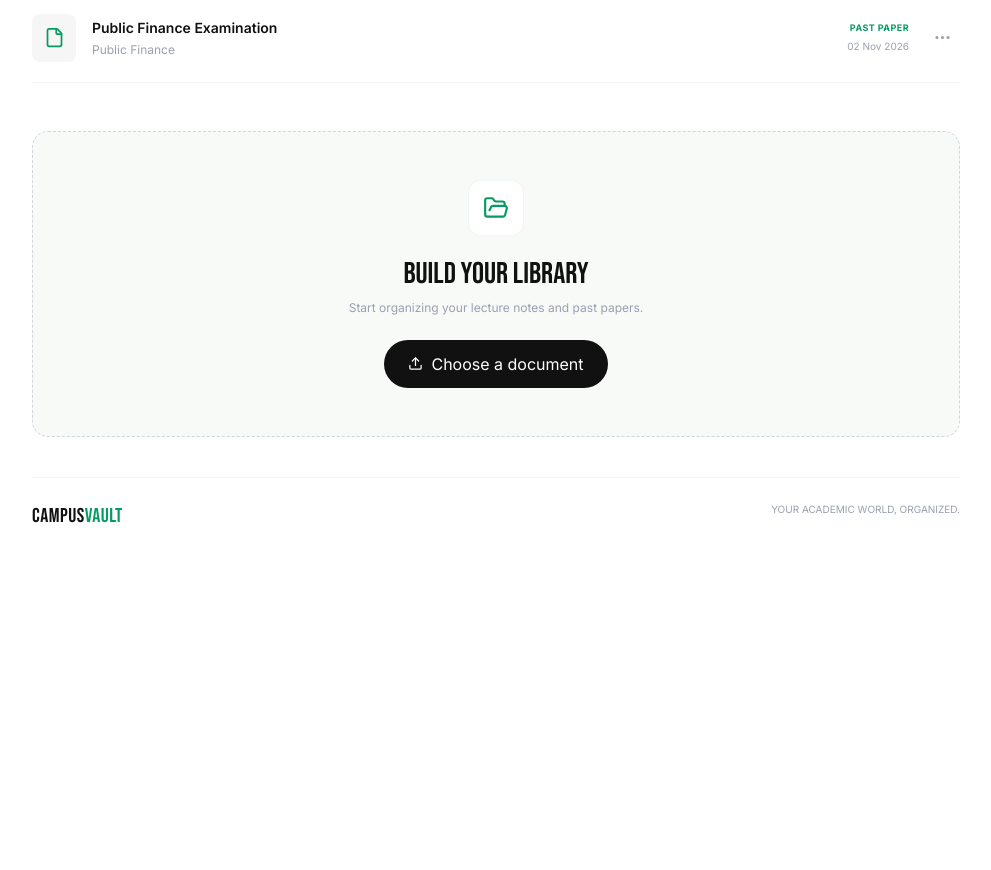
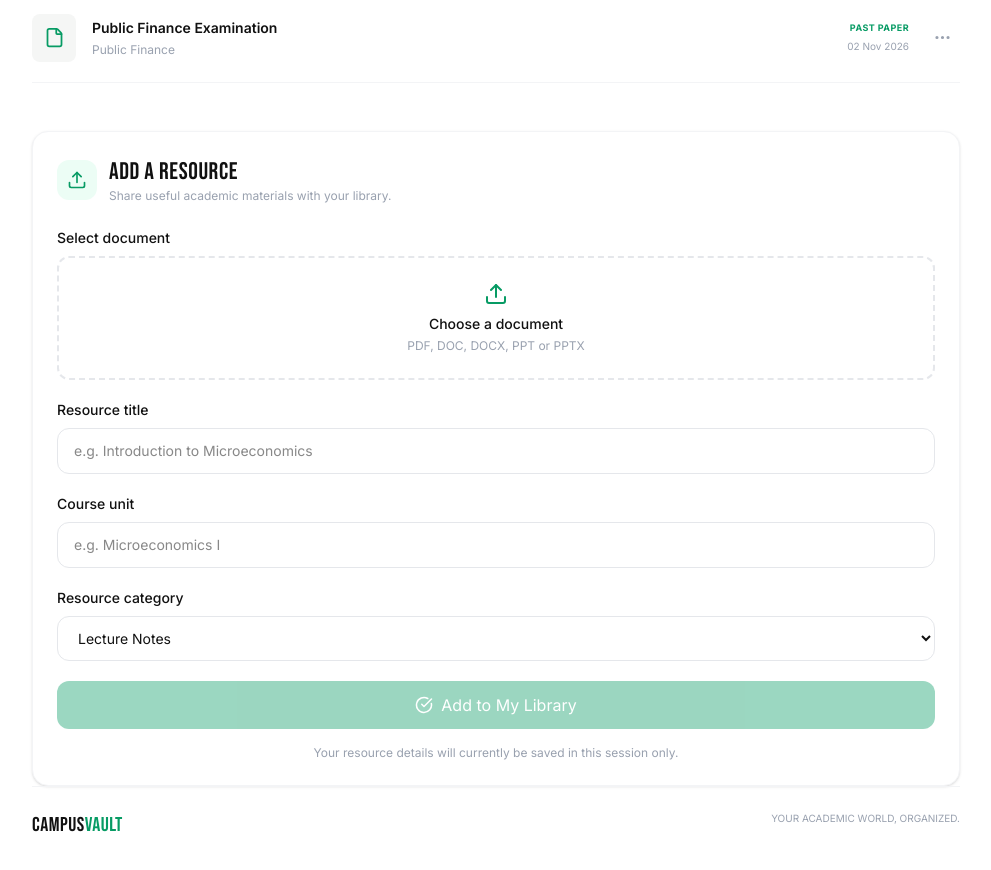
Before and after one commit to BRIAN-pixel275/Campusvault, a React (Vite) app: page / in a window 1280 px wide. Shown: the part 960-1830 px from the top of the page, without its empty margins (272-1263 px from the left). Before the commit the page ends 1534 px from the top, so only its background shows below. Built offline with nearby package versions, Linux system fonts and the light colour scheme.

Commit message:
Enhance UploadZone and Dashboard components with resource submission functionality

```diff
--- a/src/components/dashboard/UploadZone.tsx
+++ b/src/components/dashboard/UploadZone.tsx
@@ -1,62 +1,191 @@
 
+import { useState } from 'react'
+import { FileText, Upload, X, CheckCircle } from 'lucide-react'
 import type { RefObject } from 'react'
-import { FolderOpen, Upload, CheckCircle2 } from 'lucide-react'
+import type { Resource } from '../../types/resource'
 
 interface UploadZoneProps {
   fileInput: RefObject<HTMLInputElement | null>
   selectedFile: string
   onFileChange: (fileName: string) => void
+  onAddResource: (resource: Resource) => void
 }
 
 function UploadZone({
   fileInput,
   selectedFile,
   onFileChange,
+  onAddResource,
 }: UploadZoneProps) {
+  const [title, setTitle] = useState('')
+  const [unit, setUnit] = useState('')
+  const [category, setCategory] = useState('LECTURE NOTES')
+
+  const handleSubmit = (event: React.FormEvent<HTMLFormElement>) => {
+    event.preventDefault()
+
+    if (!selectedFile) return
+
+    const extension = selectedFile.split('.').pop()?.toUpperCase() || 'FILE'
+
+    const newResource: Resource = {
+      title,
+      unit,
+      category,
+      date: new Date().toLocaleDateString('en-GB', {
+        day: '2-digit',
+        month: 'short',
+        year: 'numeric',
+      }),
+      type: extension,
+    }
+
+    onAddResource(newResource)
+
+    // Reset the form after submission
+    setTitle('')
+    setUnit('')
+    setCategory('LECTURE NOTES')
+    onFileChange('')
+
+    if (fileInput.current) {
+      fileInput.current.value = ''
+    }
+  }
+
   return (
-    <section className="mb-10">
-      <div className="bg-[#F8FAF8] border border-dashed border-gray-300 rounded-2xl p-8 sm:p-12 text-center">
-        <div className="w-14 h-14 bg-white border border-gray-100 rounded-xl flex items-center justify-center mx-auto mb-5">
-          <FolderOpen size={26} className="text-vault-green" />
+    <section className="bg-white border border-gray-100 rounded-2xl p-6 shadow-sm">
+      <div className="flex items-center gap-3 mb-6">
+        <div className="w-10 h-10 rounded-xl bg-emerald-50 flex items-center justify-center">
+          <Upload size={20} className="text-vault-green" />
         </div>
 
-        <h3 className="font-heading text-3xl mb-2">
-          BUILD YOUR LIBRARY
-        </h3>
+        <div>
+          <h2 className="font-heading text-2xl tracking-wide">
+            ADD A RESOURCE
+          </h2>
+          <p className="text-xs text-gray-400">
+            Share useful academic materials with your library.
+          </p>
+        </div>
+      </div>
 
-        <p className="text-xs text-gray-400 mb-6">
-          Start organizing your lecture notes and past papers.
-        </p>
-
-        <button
-          onClick={() => fileInput.current?.click()}
-          className="bg-vault-black text-white rounded-full px-6 py-3 text-xs font-semibold hover:bg-vault-green transition inline-flex items-center gap-2"
-        >
-          <Upload size={15} />
-          Choose a document
-        </button>
+      <form onSubmit={handleSubmit} className="space-y-5">
+        {/* Document selection */}
+        <div>
+          <label className="block text-sm font-medium mb-2">
+            Select document
+          </label>
 
           <input
             ref={fileInput}
             type="file"
             accept=".pdf,.doc,.docx,.ppt,.pptx"
             className="hidden"
-          onChange={(e) => {
-            const file = e.target.files?.[0]
-            if (file) onFileChange(file.name)
-          }}
+            onChange={(event) =>
+              onFileChange(event.target.files?.[0]?.name ?? '')
+            }
           />
 
-        {selectedFile && (
-          <div className="mt-5 flex items-center justify-center gap-2 text-xs text-vault-green">
-            <CheckCircle2 size={16} />
-            Selected: {selectedFile}
-            <span className="text-gray-400">
-              (Storage integration coming next)
-            </span>
+          {selectedFile ? (
+            <div className="flex items-center justify-between gap-3 p-4 rounded-xl border border-emerald-200 bg-emerald-50">
+              <div className="flex items-center gap-3 min-w-0">
+                <FileText className="text-vault-green shrink-0" size={22} />
+                <span className="text-sm truncate">{selectedFile}</span>
               </div>
+
+              <button
+                type="button"
+                onClick={() => {
+                  onFileChange('')
+                  if (fileInput.current) {
+                    fileInput.current.value = ''
+                  }
+                }}
+                className="text-gray-400 hover:text-red-500"
+                aria-label="Remove selected file"
+              >
+                <X size={18} />
+              </button>
+            </div>
+          ) : (
+            <button
+              type="button"
+              onClick={() => fileInput.current?.click()}
+              className="w-full border-2 border-dashed border-gray-200 rounded-xl p-6 text-center hover:border-vault-green hover:bg-emerald-50/30 transition"
+            >
+              <Upload size={24} className="mx-auto mb-2 text-vault-green" />
+              <p className="text-sm font-medium">
+                Choose a document
+              </p>
+              <p className="text-xs text-gray-400 mt-1">
+                PDF, DOC, DOCX, PPT or PPTX
+              </p>
+            </button>
           )}
         </div>
+
+        {/* Resource title */}
+        <div>
+          <label className="block text-sm font-medium mb-2">
+            Resource title
+          </label>
+          <input
+            type="text"
+            value={title}
+            onChange={(event) => setTitle(event.target.value)}
+            placeholder="e.g. Introduction to Microeconomics"
+            required
+            className="w-full border border-gray-200 rounded-xl px-4 py-3 text-sm outline-none focus:border-vault-green focus:ring-2 focus:ring-emerald-50"
+          />
+        </div>
+
+        {/* Course unit */}
+        <div>
+          <label className="block text-sm font-medium mb-2">
+            Course unit
+          </label>
+          <input
+            type="text"
+            value={unit}
+            onChange={(event) => setUnit(event.target.value)}
+            placeholder="e.g. Microeconomics I"
+            required
+            className="w-full border border-gray-200 rounded-xl px-4 py-3 text-sm outline-none focus:border-vault-green focus:ring-2 focus:ring-emerald-50"
+          />
+        </div>
+
+        {/* Category */}
+        <div>
+          <label className="block text-sm font-medium mb-2">
+            Resource category
+          </label>
+          <select
+            value={category}
+            onChange={(event) => setCategory(event.target.value)}
+            className="w-full border border-gray-200 rounded-xl px-4 py-3 text-sm bg-white outline-none focus:border-vault-green"
+          >
+            <option value="LECTURE NOTES">Lecture Notes</option>
+            <option value="CAT PAPER">CAT Paper</option>
+            <option value="REVISION NOTES">Revision Notes</option>
+            <option value="PAST PAPER">Past Paper</option>
+          </select>
+        </div>
+
+        {/* Submit */}
+        <button
+          type="submit"
+          disabled={!selectedFile}
+          className="w-full flex items-center justify-center gap-2 bg-vault-green text-white rounded-xl py-3 font-medium text-sm hover:bg-emerald-700 disabled:opacity-40 disabled:cursor-not-allowed transition"
+        >
+          <CheckCircle size={18} />
+          Add to My Library
+        </button>
+      </form>
+
+      <p className="text-xs text-gray-400 mt-4 text-center">
+        Your resource details will currently be saved in this session only.
+      </p>
     </section>
   )
 }
--- a/src/pages/Dashboard.tsx
+++ b/src/pages/Dashboard.tsx
@@ -19,7 +19,11 @@ interface DashboardProps {
   onAddResource: (resource: Resource) => void
 }
 
-function Dashboard({ resources, onNavigate }: DashboardProps) {
+function Dashboard({
+  resources,
+  onNavigate,
+  onAddResource,
+}: DashboardProps) {
   const fileInput = useRef<HTMLInputElement>(null)
   const [selectedFile, setSelectedFile] = useState('')
 
@@ -86,6 +90,7 @@ function Dashboard({ resources, onNavigate }: DashboardProps) {
   fileInput={fileInput}
   selectedFile={selectedFile}
   onFileChange={setSelectedFile}
+  onAddResource={onAddResource}
 />
     </>
   )
```
Lines whose indentation alone changed are shown as unchanged.
